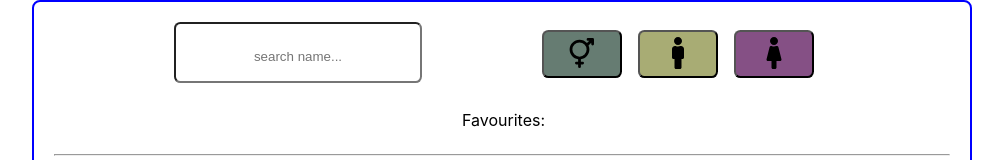
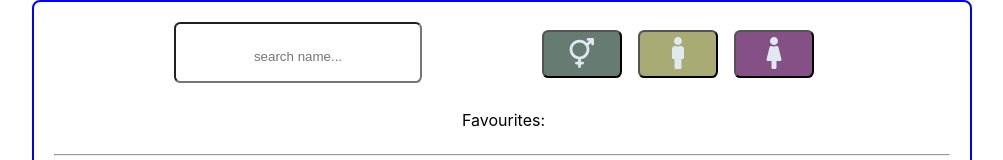
Before and after one commit to aaokunade/baby-names-react, a React (Create React App) app: page / in a window 1280 px wide. Shown: the top 160 px of the page, without its empty margins (138-1141 px from the left). Built offline with nearby package versions, Linux system fonts and the light colour scheme.

Commit message:
classIcon styles adjusted

```diff
--- a/src/App.css
+++ b/src/App.css
@@ -85,12 +85,12 @@ button {
 }
 
 .active {
-  border-bottom: 0.4rem solid rgb(228, 20, 20);
+  border-bottom: 0.4rem solid rgb(10, 9, 9);
   border-radius: 0.4rem;
 }
 
 .classIcon {
   width: 4.0rem;
   height: 2.0rem;
-  /* color: rgb(6, 13, 20); */
+  color: rgb(224, 232, 240);
 }
```
